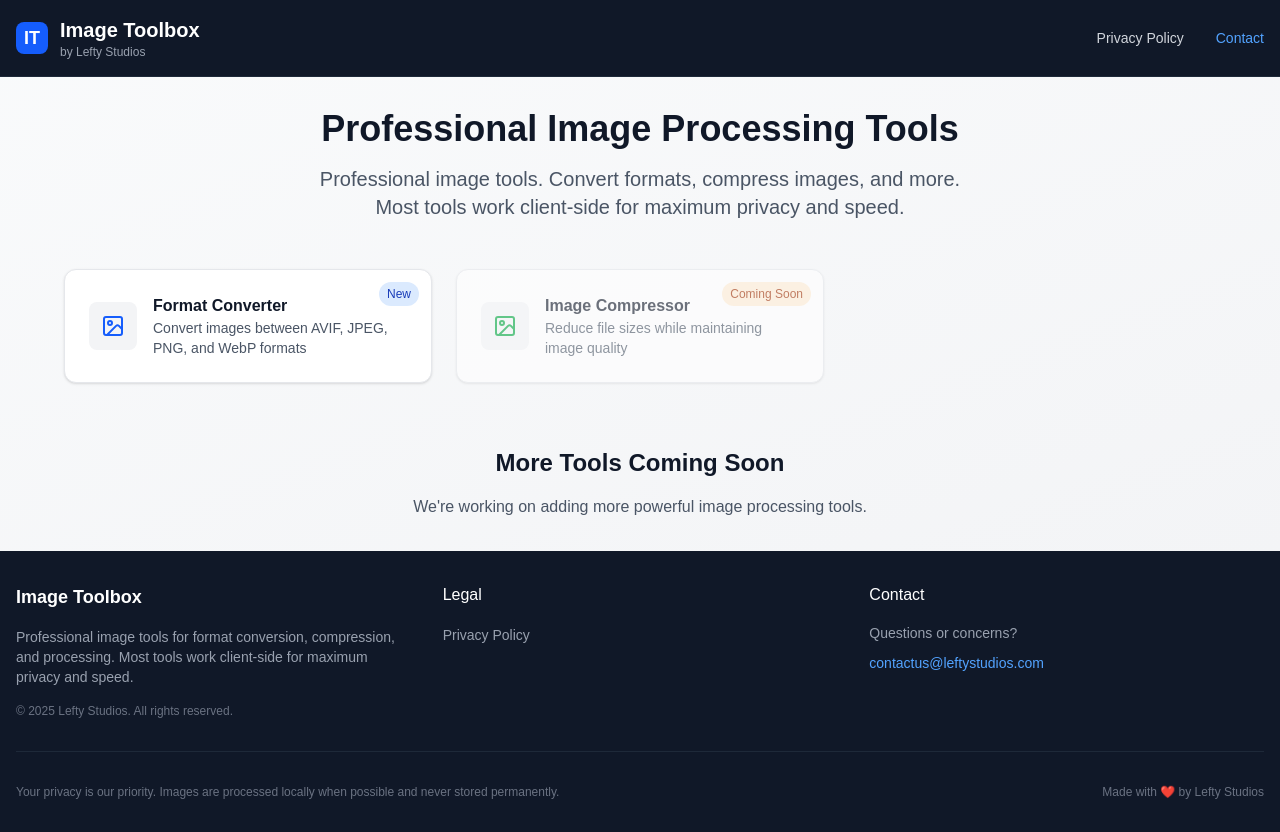
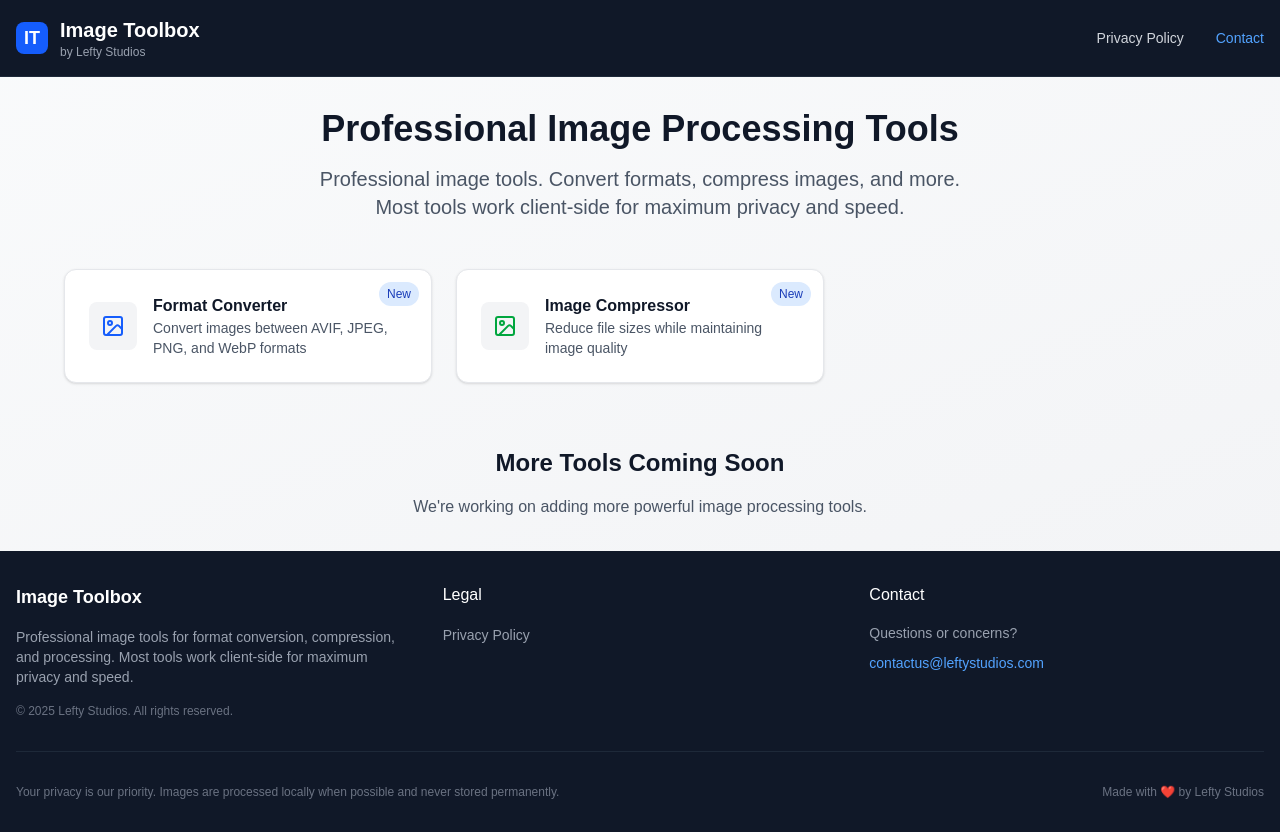
Before and after one commit to Fr0z3nRebel/image-toolbox, a Next.js app: page / in a window 1280 px wide. Built offline with nearby package versions, Linux system fonts and the light colour scheme; no server answers.

Commit message:
Update home page with new image compressor tool and improved text
Co-authored-by: fr0z3nrebel <fr0z3nrebel@gmail.com>

```diff
--- a/src/app/page.tsx
+++ b/src/app/page.tsx
@@ -74,8 +74,7 @@ export default function Home() {
       icon: <ImageIcon className="h-6 w-6 text-green-600" />,
       href: "/tools/image-compressor",
       color: "hover:border-green-200",
-      badge: "Coming Soon",
-      disabled: true
+      badge: "New"
     },
     // More tools can be added here in the future
   ];
```
Also changed, not shown: 1 other file (tests, documents, lock files or other folders).
